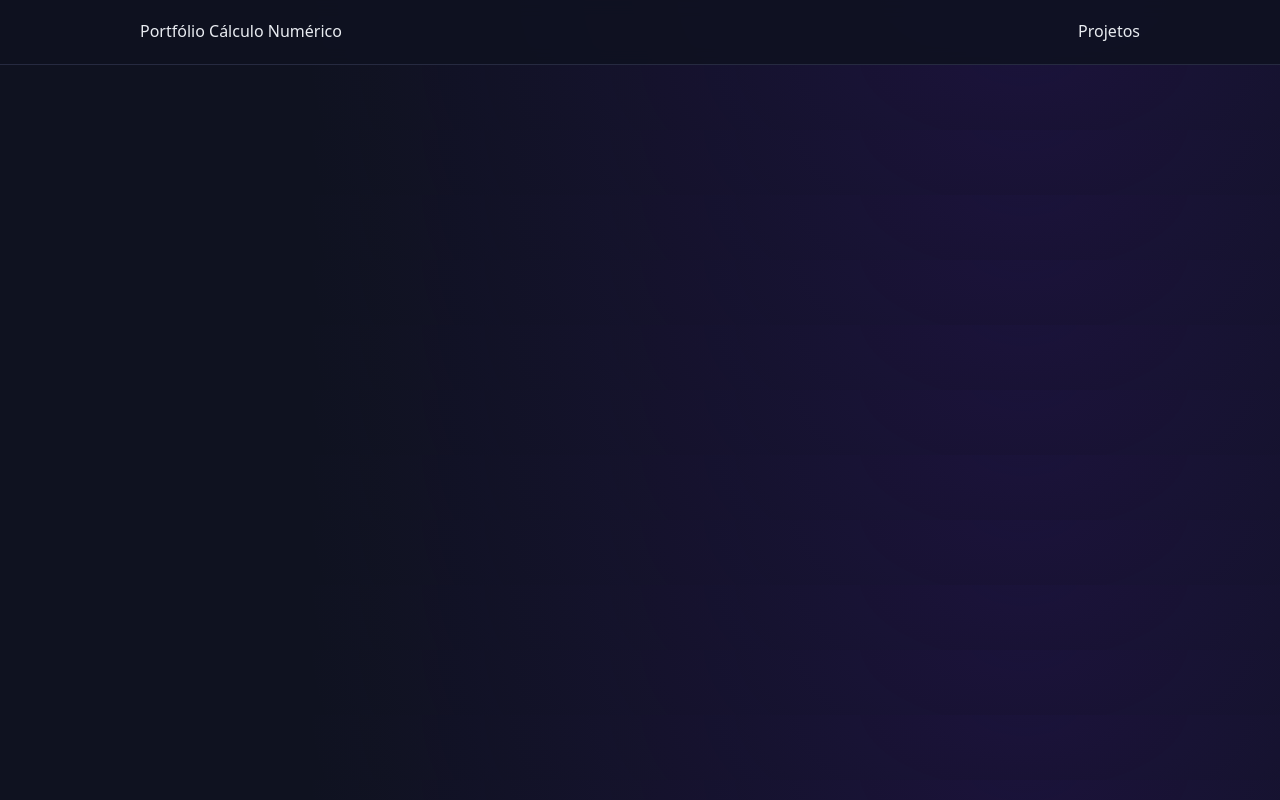
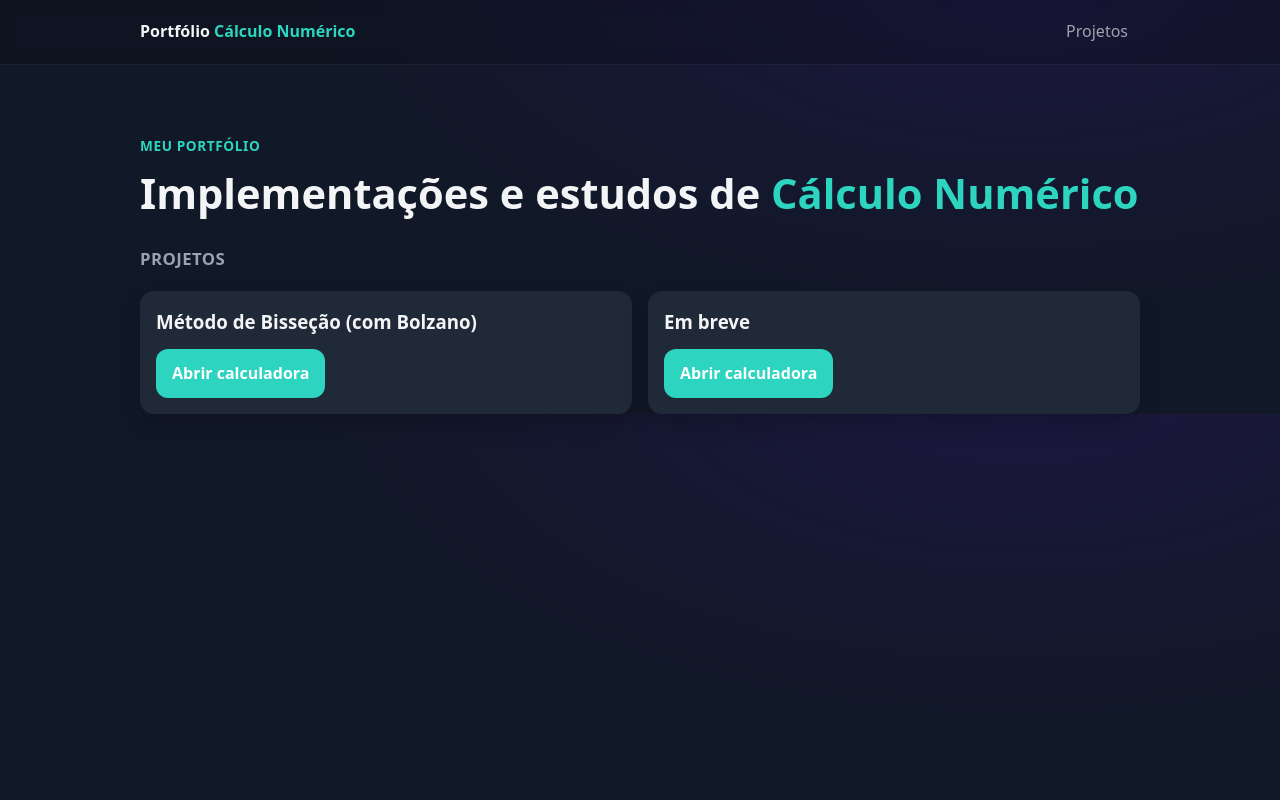
Before and after one commit to danilbalistero/Calculo-Numerico, a plain HTML site: page portfolio.html in a window 1280 px wide. Drawn offline with Linux system fonts and the light colour scheme.

Commit message:
Finalizando portfolio

```diff
--- a/portfolio.css
+++ b/portfolio.css
@@ -1,24 +1,24 @@
 :root {
-    --bg: #0f1220;
-    --card: #171a2b;
-    --text: #e9ecf1;
-    --muted: #a9b0c0;
-    --accent: #4F16B1;
-    --border: #262a40;
+    --bg: #111827;
+    --card: #1F2937;
+    --text: #F3F4F6;
+    --muted: #9CA3AF;
+    --accent: #2DD4BF;
     --radius: 14px;
     --maxw: 1000px;
 }
 
+
 body {
     margin: 0;
+    color: var(--text);
     background: radial-gradient(1200px 600px at 80% -10%, rgba(79, 22, 177, .18), transparent 60%), var(--bg);
-    color: var(--text);
-    font: 500 16px/1.6 system-ui, -apple-system, "Segoe UI", Roboto, Arial
+    font: 500 16px/1.6 system-ui, -apple-system, "Segoe UI", Roboto, Arial;
 }
 
 a {
-    text-decoration: none;
-    color: inherit
+    color: inherit;
+    text-decoration: none
 }
 
 .wrap {
@@ -29,10 +29,10 @@ a {
 .topbar {
     position: sticky;
     top: 0;
+    z-index: 10;
     backdrop-filter: blur(8px);
-    background: color-mix(in oklab, var(--bg) 85%, transparent);
-    border-bottom: 1px solid var(--border);
-    z-index: 10
+    border-bottom: 1px solid rgba(255, 255, 255, .06);
+    background: rgba(0, 0, 0, .15);
 }
 
 .topbar .wrap {
@@ -41,3 +41,111 @@ a {
     justify-content: space-between;
     height: 64px
 }
+
+.brand {
+    font-weight: 800
+}
+
+.brand span {
+    color: var(--accent)
+}
+
+.menu {
+    display: flex;
+    gap: 18px
+}
+
+.menu a {
+    padding: 8px 12px;
+    border-radius: 10px;
+    color: var(--muted)
+}
+
+.menu a:hover {
+    color: var(--text);
+    background: rgba(79, 22, 177, .18)
+}
+
+.hero {
+    padding: 56px 0 10px
+}
+
+.kicker {
+    text-transform: uppercase;
+    letter-spacing: .6px;
+    color: var(--accent);
+    font-weight: 700;
+    font-size: .85rem
+}
+
+h1 {
+    margin: 8px 0 0;
+    font-size: clamp(1.8rem, 2.5vw + 1rem, 2.6rem);
+    line-height: 1.15
+}
+
+.accent {
+    color: var(--accent)
+}
+
+.section-title {
+    margin: 18px 0;
+    color: var(--muted);
+    text-transform: uppercase;
+    letter-spacing: .4px;
+    font-size: 1.05rem
+}
+
+.grid {
+    display: grid;
+    gap: 16px;
+    grid-template-columns: repeat(auto-fit, minmax(260px, 1fr));
+}
+
+.card {
+    background: var(--card);
+    border-radius: var(--radius);
+    padding: 16px;
+    display: grid;
+    gap: 12px;
+    box-shadow: 0 10px 22px rgba(0, 0, 0, .18);
+}
+
+.card h3 {
+    margin: 0
+}
+
+.actions {
+    display: flex;
+    gap: 10px
+}
+
+.btn {
+    display: inline-block;
+    padding: 12px 16px;
+    border-radius: 12px;
+    font-weight: 700;
+    transition: transform .12s ease, opacity .12s ease;
+}
+
+.btn.primary {
+    background: var(--accent);
+    color: #fff;
+}
+
+.btn.primary:hover {
+    transform: translateY(-1px);
+}
+
+.btn.ghost {
+    background: rgba(255, 255, 255, .08);
+    color: var(--muted);
+    cursor: not-allowed;
+    opacity: .7;
+}
+
+:focus-visible {
+    outline: 3px solid rgba(79, 22, 177, .6);
+    outline-offset: 2px;
+    border-radius: 10px;
+}
--- a/portfolio.html
+++ b/portfolio.html
@@ -18,6 +18,32 @@
         </div>
     </header>
 
+    <main class="wrap">
+        <section class="hero">
+            <p class="kicker">Meu portfólio</p>
+            <h1>Implementações e estudos de <span class="accent">Cálculo Numérico</span></h1>
+        </section>
+
+        <section id="projetos">
+            <h2 class="section-title">Projetos</h2>
+
+            <div class="grid">
+                <article class="card">
+                    <h3>Método de Bisseção (com Bolzano)</h3>
+                    <div class="actions">
+                        <a class="btn primary" href="MetodoBissecao/index.html">Abrir calculadora</a>
+                    </div>
+                </article>
+
+                <article class="card">
+                    <h3>Em breve</h3>
+                    <div class="actions">
+                        <a class="btn primary" href="">Abrir calculadora</a>
+                    </div>
+                </article>
+            </div>
+        </section>
+    </main>
 </body>
 
 </html>
```
